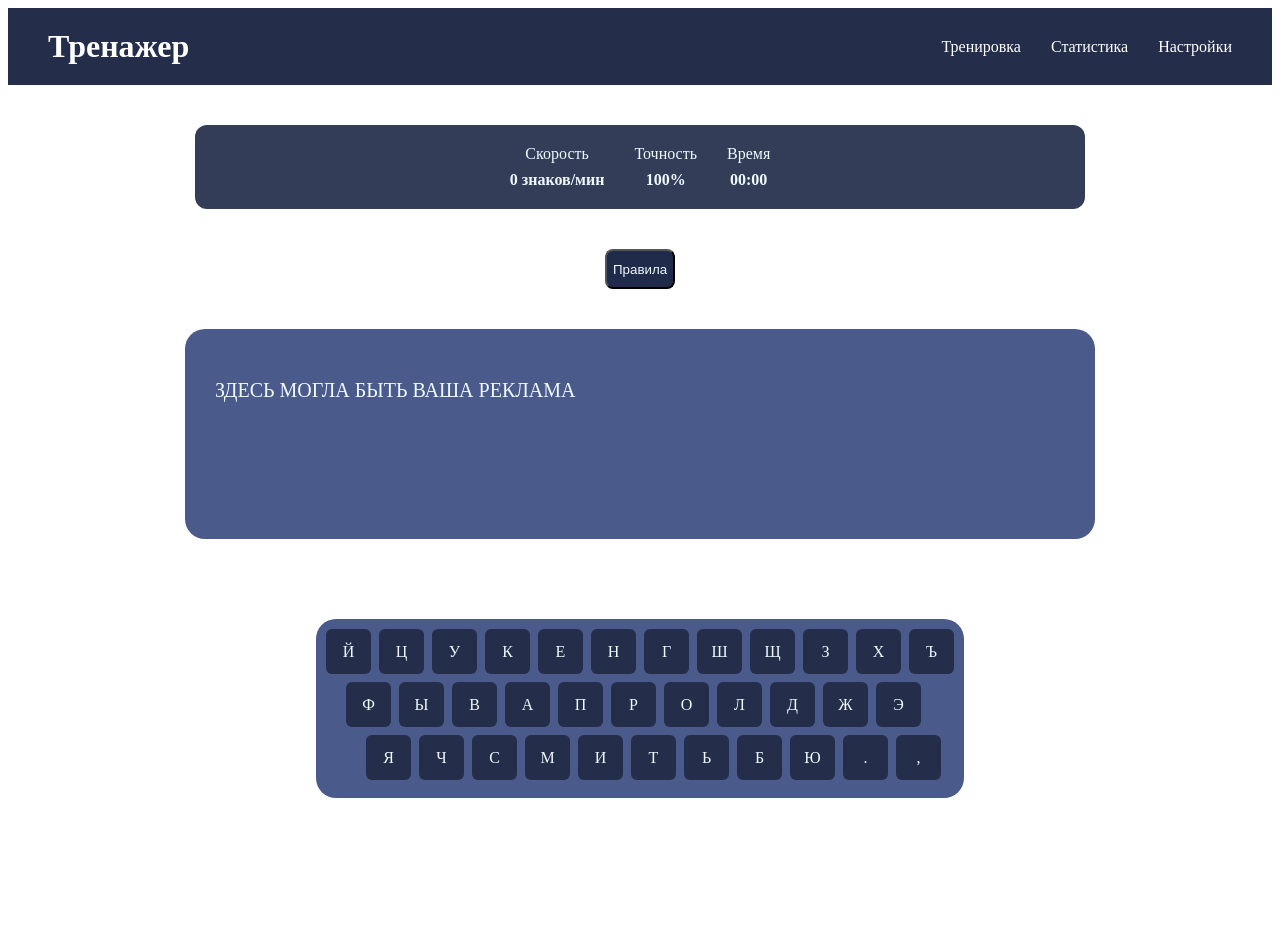
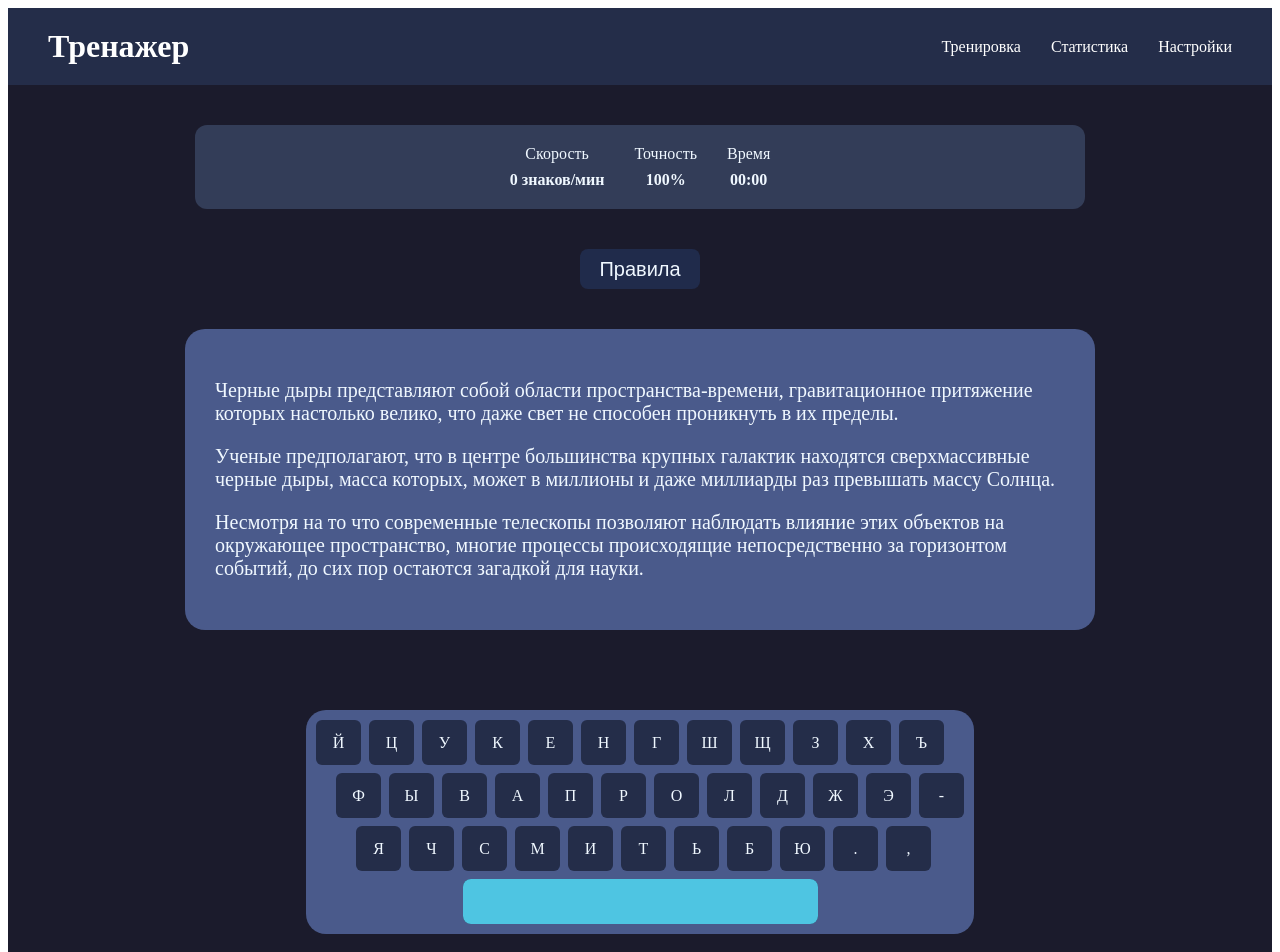
Before and after one commit to kiseldh/KeyFlow, a Next.js app: page / in a window 1280 px wide. Shown: the top 952 px of the page. Before the commit the page ends 886 px from the top, so only its background shows below. Built offline with nearby package versions, Linux system fonts and the light colour scheme.

Commit message:
добавлен пробел и -

```diff
--- a/app/components/keyboard/Keyboard.tsx
+++ b/app/components/keyboard/Keyboard.tsx
@@ -5,7 +5,7 @@ export default function Keyboard() {
     const [actKeyy, setKeyy] = useState('')
     return(
         <div className="keyboard">
-            <div className="keyboardd">
+            <div className="keyboard_сontainer">
                 <div className={`key ${actKeyy === "Й" ? "active" : ""}`}
                 onClick={() => setKeyy("Й")}>Й</div>
                 <div className={`key ${actKeyy === "Ц" ? "active" : ""}`}
@@ -32,7 +32,7 @@ export default function Keyboard() {
                 onClick={() => setKeyy("Ъ")}>Ъ</div>
             </div>
 
-            <div className="keyboardd" id="keyboard2">
+            <div className="keyboard_сontainer" id="keyboard2">
                 <div className={`key ${actKeyy === "Ф" ? "active" : ""}`}
                 onClick={() => setKeyy("Ф")}>Ф</div>
                 <div className={`key ${actKeyy === "Ы" ? "active" : ""}`}
@@ -55,9 +55,11 @@ export default function Keyboard() {
                 onClick={() => setKeyy("Ж")}>Ж</div>
                 <div className={`key ${actKeyy === "Э" ? "active" : ""}`}
                 onClick={() => setKeyy("Э")}>Э</div>
+                <div className={`key ${actKeyy === "-" ? "active" : ""}`}
+                onClick={() => setKeyy("-")}>-</div>
             </div>
 
-            <div className="keyboardd" id="keyboard3">
+            <div className="keyboard_сontainer" id="keyboard3">
                 <div className={`key ${actKeyy === "Я" ? "active" : ""}`}
                 onClick={() => setKeyy("Я")}>Я</div>
                 <div className={`key ${actKeyy === "Ч" ? "active" : ""}`}
@@ -81,8 +83,8 @@ export default function Keyboard() {
                 <div className={`key ${actKeyy === "," ? "active" : ""}`}
                 onClick={() => setKeyy(",")}>,</div>
             </div>
-            <div className="keyboardd" id="keyboard4">
-                <div className={`${actKeyy === "" ? "active" : ""}`}
+            <div className="keySpase" id="keyboard4">
+                <div className={`keySpase ${actKeyy === "" ? "active" : ""}`}
                 onClick={() => setKeyy("")}></div>
             </div>
         </div>
--- a/app/components/rules/Rules.tsx
+++ b/app/components/rules/Rules.tsx
@@ -7,6 +7,7 @@ export default function Rules() {
         <div>
      <button className="butt" onClick={() => setOpen(true)}>Правила</button>
      {open && (
+        <div className="overlay">
         <div className="rul">
                 <div className="rul_window">
 
@@ -18,9 +19,11 @@ export default function Rules() {
 
             <button className="butt" id="butt2" onClick={() => setOpen(false)}>Закрыть</button>
         </div>
+        </div>
      )
      }
 
      </div>
+
     )
 }
--- a/app/globals.scss
+++ b/app/globals.scss
@@ -32,7 +32,7 @@ nav a {
     padding: 10px;
 }
 
-.keyboardd {
+.keyboard_сontainer{
     display: flex;
     gap: 8px
 }
@@ -59,12 +59,13 @@ nav a {
 .keySpase {
      width: 355px;
     height: 45px;
-    display: flex;
+    display: block;
     align-items: center;
     justify-content: center;
- background: #242d49;
- color: aliceblue;
- border-radius: 6px;
+    background: #242d49;
+    color: aliceblue;
+    border-radius: 8px;
+    margin: 0  auto;
 }
 #keyboard2 {
     padding-left: 20px;
@@ -74,8 +75,7 @@ nav a {
     padding-left: 40px;
 }
 #keyboard4 {
-    justify-content: center;
-
+   justify-content: center;
 }
 .MAIN{
     display: flex;
@@ -83,6 +83,7 @@ nav a {
     align-items: center;
     gap: 40px;
     padding: 40px 20px;
+   background-color: #1b1b2c;
 }
 .textBlock {
     width: 100%;
@@ -129,7 +130,7 @@ nav a {
     background-color: #202b4b;
     color: aliceblue;
     border-radius: 38px;
-    border: 2px solid white
+    border: 1px solid white
 }
 .rul_window  {
     padding: 20px;
@@ -139,15 +140,25 @@ justify-content: center;
 .butt {
     background-color: #202b4b;
     border-radius: 8px;
+    border: 0px;
     color: aliceblue;
-     width: 70px;
+     width: 120px;
     height: 40px;
-
+    font-size: 20px;
+    cursor: pointer;
 }
 #butt2 {
     display: block;
     margin: 0  auto;
     background-color: #6160c7;
-    width: 70px;
+    width: 120px;
     height: 40px;
 }
+.overlay {
+    position: fixed;
+    inset: 0;
+    display: flex;
+   justify-content: center;
+   align-items: center;
+   background-color: rgba(0, 0, 0, 0.5)
+}
--- a/app/page.tsx
+++ b/app/page.tsx
@@ -19,10 +19,11 @@ export default function Home() {
       </div>
       <Rules/>
       <div className="textBlock">
-      <p>ЗДЕСЬ МОГЛА БЫТЬ ВАША РЕКЛАМА</p>
+      <p>Черные дыры представляют собой области пространства-времени, гравитационное притяжение которых настолько велико, что даже свет не способен проникнуть в их пределы.</p>
+      <p>Ученые предполагают, что в центре большинства крупных галактик находятся сверхмассивные черные дыры, масса которых, может в миллионы и даже миллиарды раз превышать массу Солнца.</p>
+      <p>Несмотря на то что современные телескопы позволяют наблюдать влияние этих объектов на окружающее пространство, многие процессы происходящие непосредственно за горизонтом событий, до сих пор остаются загадкой для науки.</p>
       </div>
     <Keyboard />
-
     </main>
   );
 }
```
